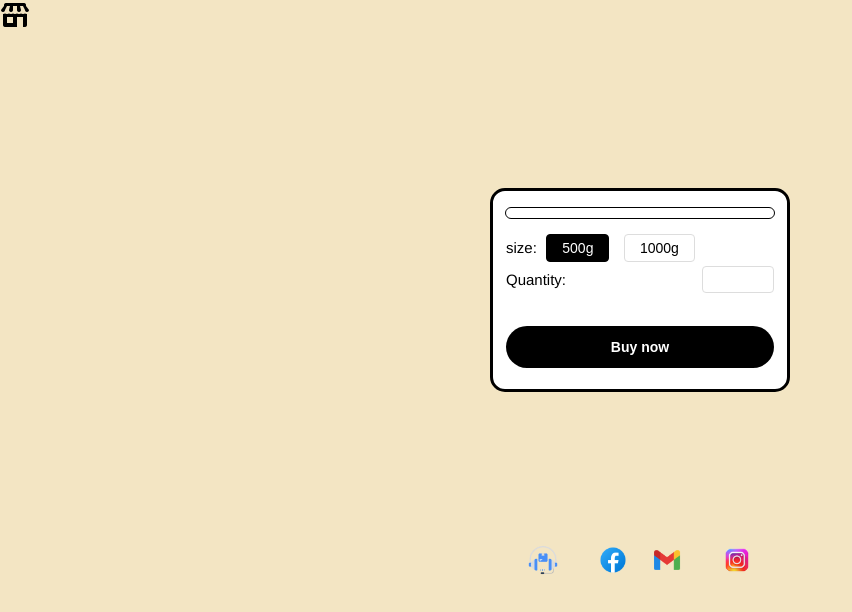
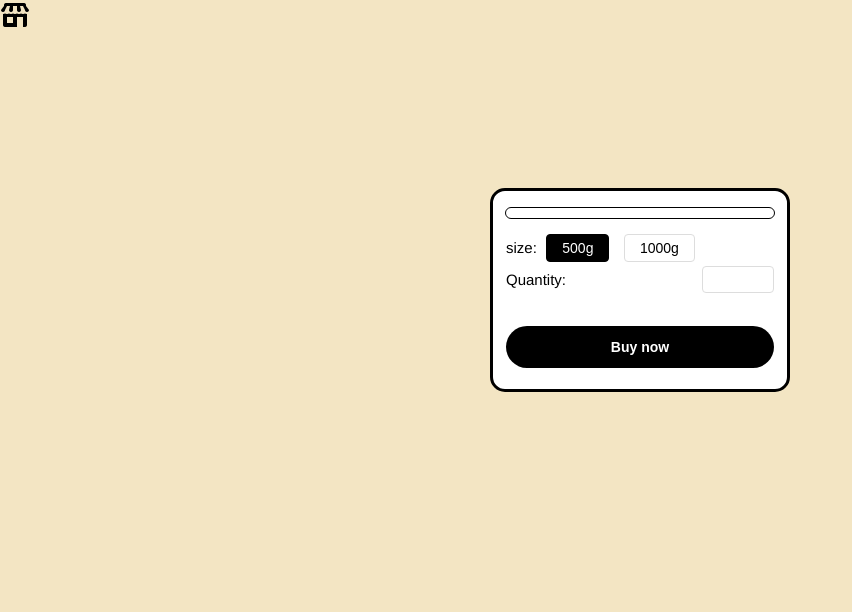
Before and after one commit to Ykcodex1001/ecomarket, a plain HTML site: page commande.html in a window 1280 px wide. Shown: the whole page, without its empty margins (0-852 px from the left). Drawn offline with Linux system fonts and the light colour scheme.

Commit message:
Update commande.html

```diff
--- a/commande.html
+++ b/commande.html
@@ -26,15 +26,5 @@
 <tr><td><button type="submit">Buy now</button></td></tr>
 </table>
 </form>
-<div style="text-align:center">
-   <nav>
-   <p>
-      <a href="#"><img src="icon/customer.png" height="30px" width="30px" style=" margin-right:25px;"/></a>
-      <a href="#"><img src="icon/facbook.png" height="30px" width="30px" style=" margin-right:10px;"/></a>
-      <a href="#"><img src="icon/gmail.png" height="30px" width="30px" style=" margin-left:10px;"/></a>
-      <a href="#"><img src="icon/insta.png" height="30px" width="30px" style=" margin-left:25px;"/></a>
-   </p>
-   </nav>
-</div>
 </body>
 </html>
```
